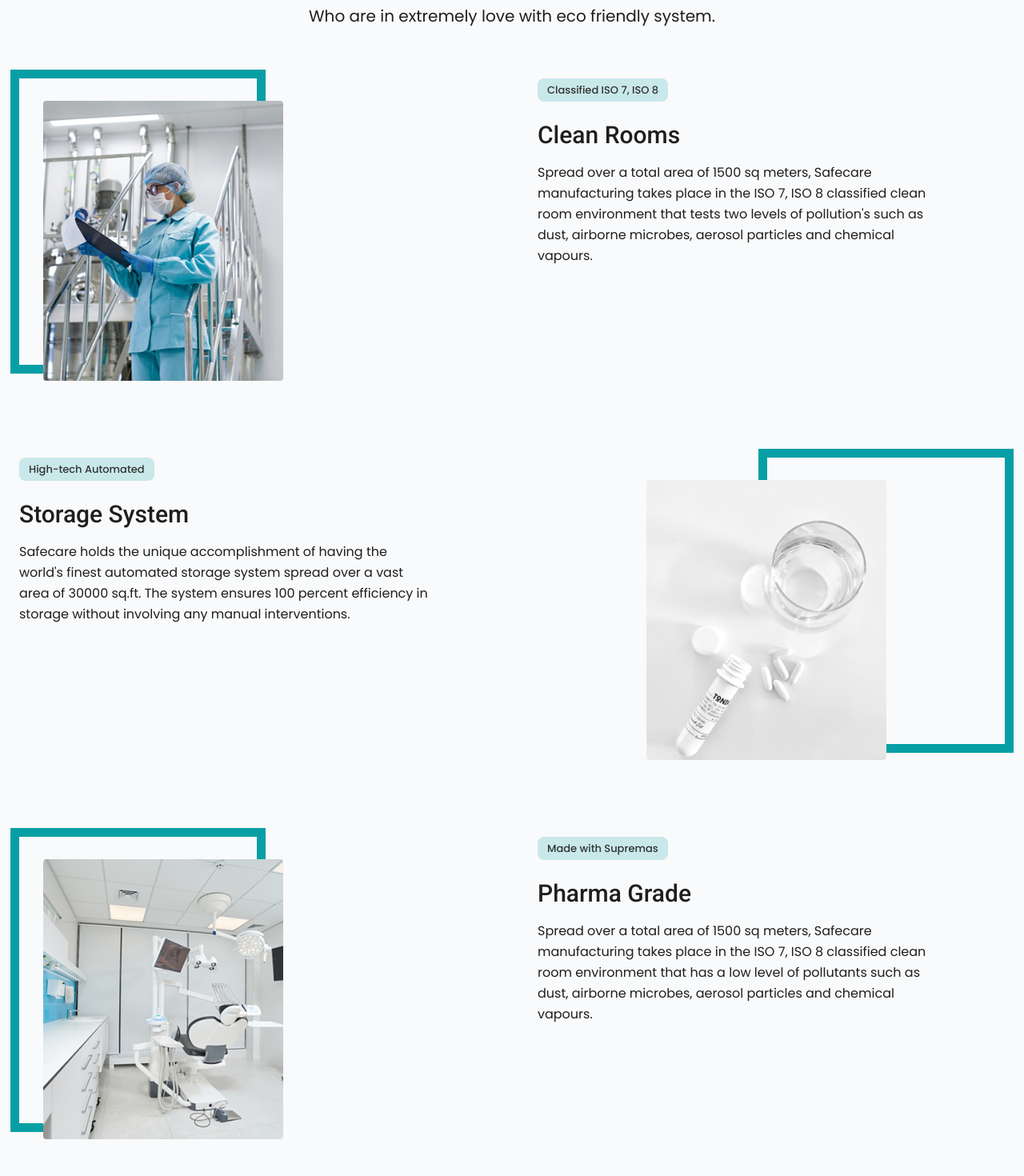
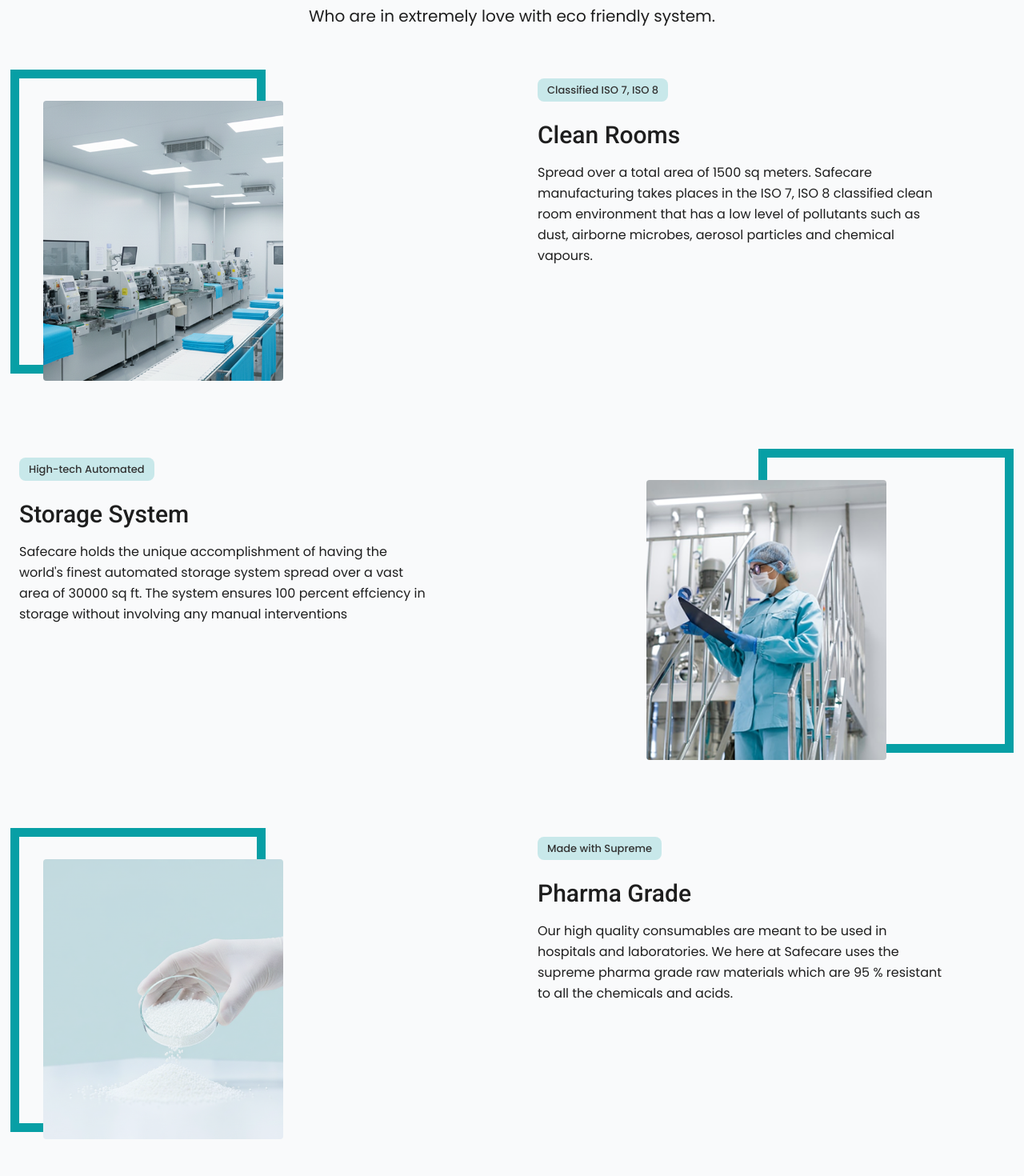
Before and after one commit to talhawebguru/safecareInd, a Next.js app: page /about in a window 1280 px wide. Shown: the part 1840-3310 px from the top of the page at 80% size. Built offline with nearby package versions, Linux system fonts and the light colour scheme; no server answers.

Commit message:
About page updated

```diff
--- a/app/components/about/KeyStrength.jsx
+++ b/app/components/about/KeyStrength.jsx
@@ -1,12 +1,12 @@
-"use client"
-import React from 'react'
-import Container from '../common/Container'
-import Image from 'next/image'
-import { motion } from "motion/react"
+"use client";
+import React from "react";
+import Container from "../common/Container";
+import Image from "next/image";
+import { motion } from "motion/react";
 
 const KeyStrength = () => {
   return (
-    <section className='py-16 bg-gray-50 overflow-x-hidden'>
+    <section className="py-16 bg-gray-50 overflow-x-hidden">
       <Container>
         {/* Header */}
         <motion.div
@@ -54,7 +54,7 @@ const KeyStrength = () => {
                 {/* Image */}
                 <div className="relative w-[260px] sm:w-[300px] h-[300px] sm:h-[350px] ml-[20px] sm:ml-[30px] mt-[20px] sm:mt-[28px]">
                   <Image
-                    src="/images/strength-cleanroom.png"
+                    src="/images/CleanRooms.png"
                     alt="Clean Rooms"
                     fill
                     className="object-cover rounded-sm"
@@ -68,7 +68,9 @@ const KeyStrength = () => {
               {/* Badge */}
               <div className="mb-4 lg:mb-6">
                 <div className="px-3 py-1.5 bg-[#079fa5]/20 rounded-lg inline-flex justify-center items-center">
-                  <div className="text-[#323232] text-xs sm:text-[13px] font-medium font-poppins">Classified ISO 7, ISO 8</div>
+                  <div className="text-[#323232] text-xs sm:text-[13px] font-medium font-poppins">
+                    Classified ISO 7, ISO 8
+                  </div>
                 </div>
               </div>
 
@@ -79,7 +81,10 @@ const KeyStrength = () => {
 
               {/* Description */}
               <p className="text-[#1e1e1e] text-sm sm:text-base font-normal font-poppins leading-relaxed max-w-lg mx-auto lg:mx-0">
-                Spread over a total area of 1500 sq meters, Safecare manufacturing takes place in the ISO 7, ISO 8 classified clean room environment that tests two levels of pollution's such as dust, airborne microbes, aerosol particles and chemical vapours.
+                Spread over a total area of 1500 sq meters. Safecare
+                manufacturing takes places in the ISO 7, ISO 8 classified clean
+                room environment that has a low level of pollutants such as
+                dust, airborne microbes, aerosol particles and chemical vapours.{" "}
               </p>
             </div>
           </motion.div>
@@ -100,7 +105,7 @@ const KeyStrength = () => {
                 {/* Image */}
                 <div className="relative w-[260px] sm:w-[300px] h-[300px] sm:h-[350px] mr-[20px] sm:mr-[30px] mt-[20px] sm:mt-[28px]">
                   <Image
-                    src="/images/strength-pharma.png"
+                    src="/images/strength-cleanroom.png"
                     alt="Storage System"
                     fill
                     className="object-cover rounded-sm"
@@ -114,7 +119,9 @@ const KeyStrength = () => {
               {/* Badge */}
               <div className="mb-4 lg:mb-6">
                 <div className="px-3 py-1.5 bg-[#079fa5]/20 rounded-lg inline-flex justify-center items-center">
-                  <div className="text-[#323232] text-xs sm:text-[13px] font-medium font-poppins">High-tech Automated</div>
+                  <div className="text-[#323232] text-xs sm:text-[13px] font-medium font-poppins">
+                    High-tech Automated
+                  </div>
                 </div>
               </div>
 
@@ -125,7 +132,10 @@ const KeyStrength = () => {
 
               {/* Description */}
               <p className="text-[#1e1e1e] text-sm sm:text-base font-normal font-poppins leading-relaxed max-w-lg mx-auto lg:mx-0">
-                Safecare holds the unique accomplishment of having the world's finest automated storage system spread over a vast area of 30000 sq.ft. The system ensures 100 percent efficiency in storage without involving any manual interventions.
+                Safecare holds the unique accomplishment of having the world's
+                finest automated storage system spread over a vast area of 30000
+                sq ft. The system ensures 100 percent effciency in storage
+                without involving any manual interventions
               </p>
             </div>
           </motion.div>
@@ -146,7 +156,7 @@ const KeyStrength = () => {
                 {/* Image */}
                 <div className="relative w-[260px] sm:w-[300px] h-[300px] sm:h-[350px] ml-[20px] sm:ml-[30px] mt-[20px] sm:mt-[28px]">
                   <Image
-                    src="/images/strength-dental.png"
+                    src="/images/PharmaGrade.png"
                     alt="Pharma Grade"
                     fill
                     className="object-cover rounded-sm"
@@ -160,7 +170,9 @@ const KeyStrength = () => {
               {/* Badge */}
               <div className="mb-4 lg:mb-6">
                 <div className="px-3 py-1.5 bg-[#079fa5]/20 rounded-lg inline-flex justify-center items-center">
-                  <div className="text-[#323232] text-xs sm:text-[13px] font-medium font-poppins">Made with Supremas</div>
+                  <div className="text-[#323232] text-xs sm:text-[13px] font-medium font-poppins">
+                    Made with Supreme
+                  </div>
                 </div>
               </div>
 
@@ -171,14 +183,17 @@ const KeyStrength = () => {
 
               {/* Description */}
               <p className="text-[#1e1e1e] text-sm sm:text-base font-normal font-poppins leading-relaxed max-w-lg mx-auto lg:mx-0">
-                Spread over a total area of 1500 sq meters, Safecare manufacturing takes place in the ISO 7, ISO 8 classified clean room environment that has a low level of pollutants such as dust, airborne microbes, aerosol particles and chemical vapours.
+                Our high quality consumables are meant to be used in hospitals
+                and laboratories. We here at Safecare uses the supreme pharma
+                grade raw materials which are 95 % resistant to all the
+                chemicals and acids.
               </p>
             </div>
           </motion.div>
         </div>
       </Container>
     </section>
-  )
-}
+  );
+};
 
-export default KeyStrength
+export default KeyStrength;
```
Also changed, not shown: public/images/CleanRooms.png (added), public/images/PharmaGrade.png (added).
